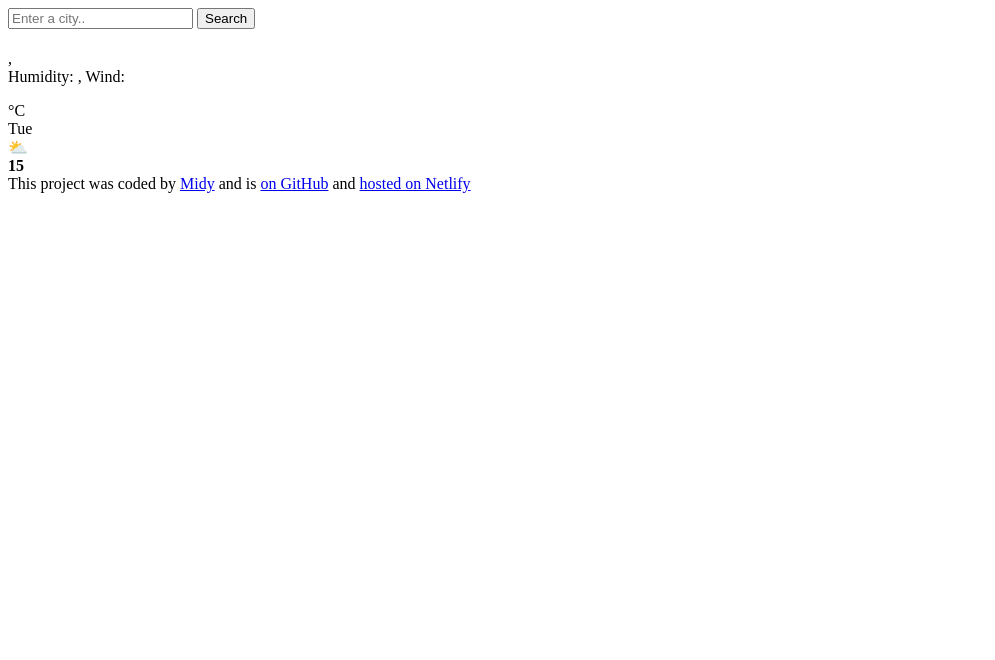
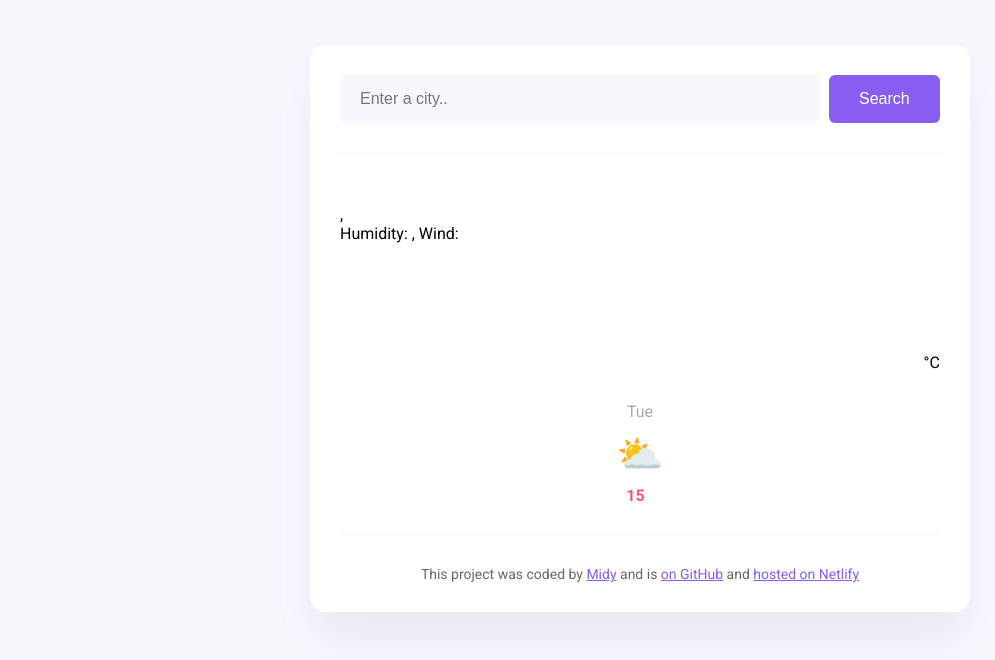
Before and after one commit to Golden-midy/my-project, a website built with Parcel: page index.html in a window 1280 px wide. Shown: the whole page, without its empty margins (0-995 px from the left). Built offline with nearby package versions, Linux system fonts and the light colour scheme; no server answers.

Commit message:
changed the name

```diff
--- a/index.html
+++ b/index.html
@@ -10,7 +10,7 @@
       href="https://fonts.googleapis.com/css2?family=Roboto:ital,wght@0,100;0,400;0,500;0,700;0,900;1,100;1,300;1,400;1,500;1,700;1,900&display=swap"
       rel="stylesheet"
     />
-    <link rel="stylesheet" href="src/index.css." />
+    <link rel="stylesheet" href="src/style.css" />
     <title>My weather application</title>
   </head>
   <body>
```
Also changed, not shown: src/style.css (renamed from src/index.css).
